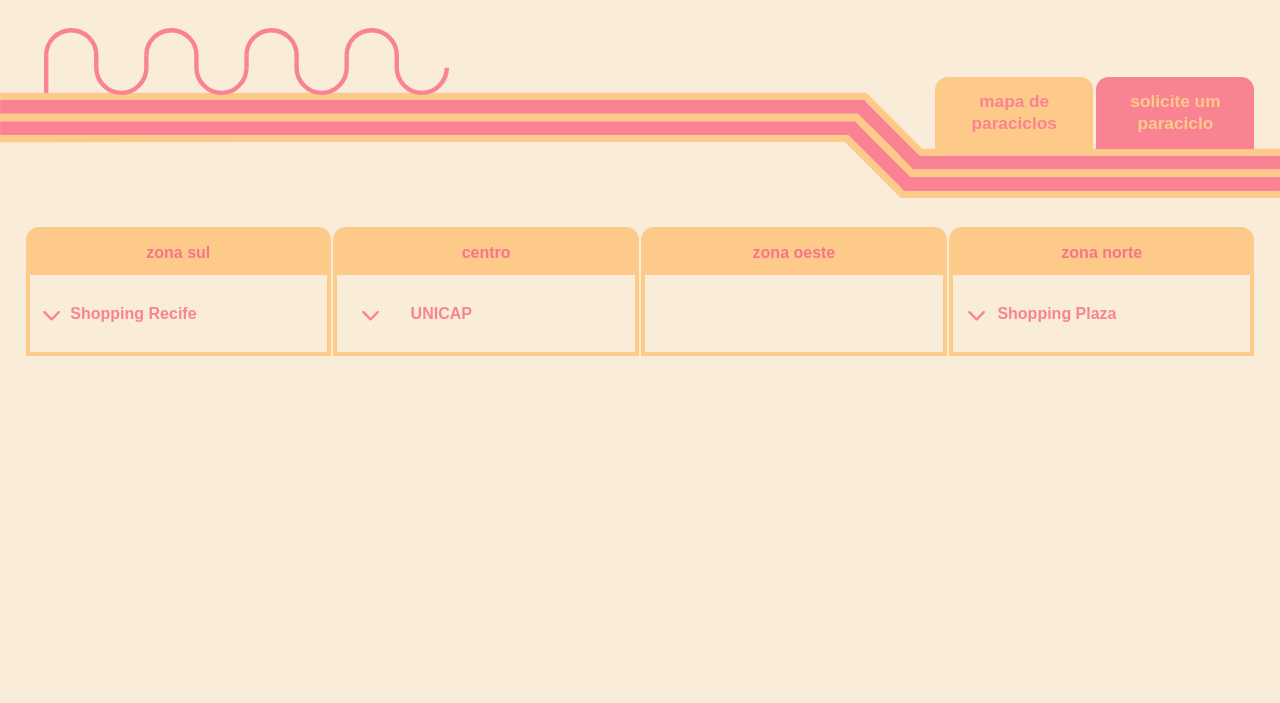
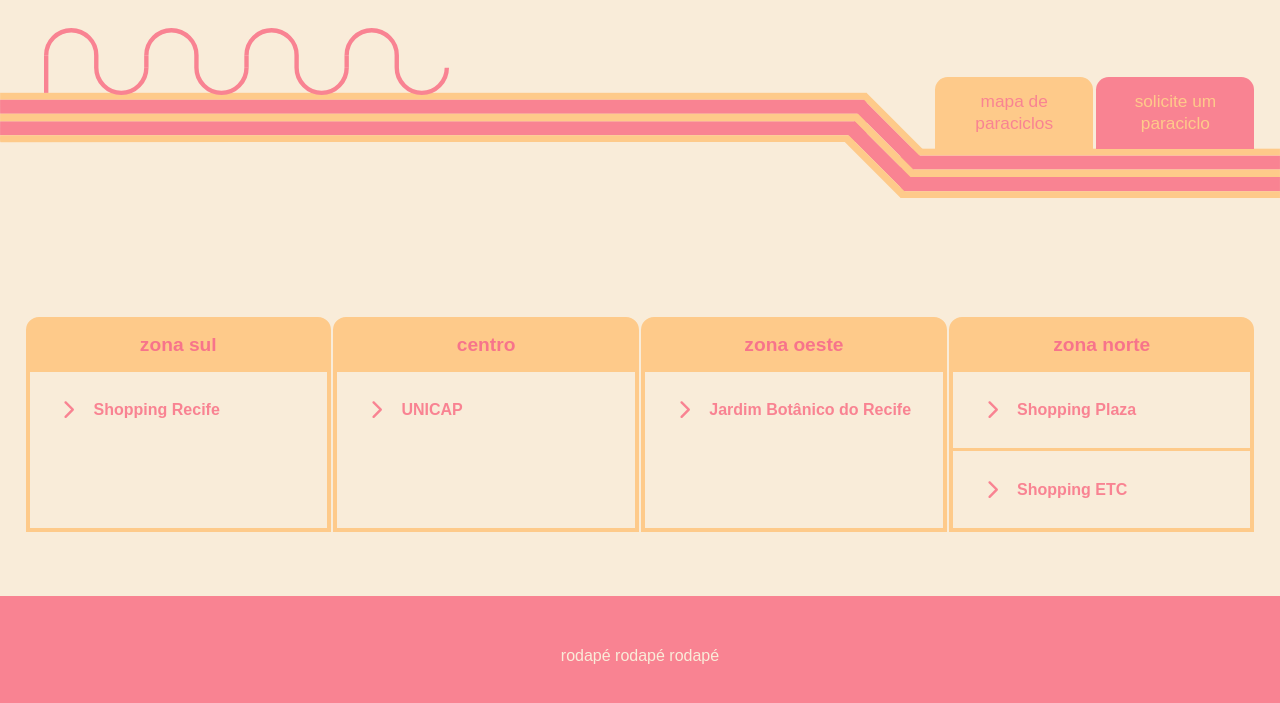
Before and after one commit to adelebrovelli/aquicabeminhabike, a plain HTML site: page index.html in a window 1280 px wide. Shown: the part 241-944 px from the top of the page. Before the commit the page ends 867 px from the top, so only its background shows below. Drawn offline with Linux system fonts and the light colour scheme; a web font is replaced by a local one.

Commit message:
grid and footer added  and font changed

```diff
--- a/data.json
+++ b/data.json
@@ -2,23 +2,26 @@
     {
         "regiao": "zona sul",
         "lugares": [
-            { "nome": "Shopping Recife", "descricao": "Próximo a entrada principal, o bicicletário é descoberto mas com controle de acesso por ticket e uma cabine de vigilância", "endereço": "Rua Padre Carapuceiro, 777" }
+            { "nome": "Shopping Recife", "descricao": "Próximo a entrada principal, o bicicletário é descoberto mas com controle de acesso por ticket e uma cabine de vigilância.", "endereço": "Rua Padre Carapuceiro, 777", "link": "https://maps.app.goo.gl/18aU4eoGBLwzAEbh8" }
         ]
     },
     {
         "regiao": "centro",
         "lugares": [
-            { "nome": "UNICAP", "descricao": "Bicicletário grande descoberto próximo ao bloco D.", "endereço": "Rua do Príncipe, 526"}
+            { "nome": "UNICAP", "descricao": "Bicicletário grande descoberto próximo ao bloco D.", "endereço": "Rua do Príncipe, 526", "link": "https://maps.app.goo.gl/d81m5nWksYfBZwtL6"}
         ]
     },
     {
         "regiao": "zona norte",
         "lugares": [
-            { "nome": "Shopping Plaza", "descricao": "Bicicletário coberto com 60 vagas para bike no edifício garagem, piso E1.", "endereço": "Rua Dr. João Santos Filho, 255" }
+            { "nome": "Shopping Plaza", "descricao": "Bicicletário coberto com 60 vagas para bike no edifício garagem, piso E1.", "endereço": "Rua Dr. João Santos Filho, 255", "link": "https://maps.app.goo.gl/r8Xby7AFvP8BMcWK6" },
+            { "nome": "Shopping ETC", "descricao": "Possui bicicletário coberto dentro do estacionamento.", "endereço": "Av. Rosa e Silva, 1460", "link": "https://maps.app.goo.gl/PFkiCFxNArJcxF4a9" }
         ]
     },
     {
         "regiao": "zona oeste",
-        "lugares": []
+        "lugares": [
+            { "nome": "Jardim Botânico do Recife", "descricao": "Logo na entrada se vê um bicicletário grande ao ar livre, próximos aos guardas municipais, mas também possui outro na área interna.", "endereço": "BR-232, Km 7,5 – Curado", "link": "https://maps.app.goo.gl/xgCVLStVxRNZmRf66" }
+        ]
     }
 ]
--- a/index.html
+++ b/index.html
@@ -11,7 +11,7 @@
                 const data = await response.json();
 
                 data.forEach((item) => {
-        const columnId = item.regiao.replace(/\s+/g, "").toLowerCase(); // Ex.: "zona sul" -> "zonasul"
+        const columnId = item.regiao.replace(/\s+/g, "").toLowerCase();
         const column = document.getElementById(columnId);
 
         if (column && item.lugares.length > 0) {
@@ -22,15 +22,16 @@
                 itemElement.classList.add("locations-item");
 
                 itemElement.innerHTML = `
+                <div class="item-header">
                 <label class="container">
-  <input type="checkbox" checked="checked">
-    <svg class="chevron-right" xmlns="http://www.w3.org/2000/svg" height="1em" viewBox="0 0 320 512"><path d="M310.6 233.4c12.5 12.5 12.5 32.8 0 45.3l-192 192c-12.5 12.5-32.8 12.5-45.3 0s-12.5-32.8 0-45.3L242.7 256 73.4 86.6c-12.5-12.5-12.5-32.8 0-45.3s32.8-12.5 45.3 0l192 192z"></path></svg>
-    <svg class="chevron-down" xmlns="http://www.w3.org/2000/svg" height="1em" viewBox="0 0 512 512"><path d="M233.4 406.6c12.5 12.5 32.8 12.5 45.3 0l192-192c12.5-12.5 12.5-32.8 0-45.3s-32.8-12.5-45.3 0L256 338.7 86.6 169.4c-12.5-12.5-32.8-12.5-45.3 0s-12.5 32.8 0 45.3l192 192z"></path></svg>
+  <input type="checkbox">
+    <svg class="chevron" xmlns="http://www.w3.org/2000/svg" height="1em" viewBox="0 0 320 512"><path d="M310.6 233.4c12.5 12.5 12.5 32.8 0 45.3l-192 192c-12.5 12.5-32.8 12.5-45.3 0s-12.5-32.8 0-45.3L242.7 256 73.4 86.6c-12.5-12.5-12.5-32.8 0-45.3s32.8-12.5 45.3 0l192 192z"></path></svg>
     </label>
                     <p class="item-title">${lugar.nome}</p>
-                    <div class="item-details" style="display: none;">
+                    </div>
+                    <div class="item-details">
                         <small>${lugar.descricao}</small><br>
-                        <em><small>${lugar.endereço}<small></em>
+                        <a href="${lugar.link}" target="_blank" rel="noopener noreferrer"><strong><em><small>${lugar.endereço}<small></em></strong></a>
                     </div>
                 `;
 
@@ -38,17 +39,22 @@
                 const details = itemElement.querySelector(".item-details");
 
                 const checkbox = itemElement.querySelector("input[type='checkbox']");
-                arrow.addEventListener("click", (event) => {
+                arrow.addEventListener("click", toggleDetails);
+                itemElement.querySelector(".item-title").addEventListener("click", toggleDetails);
+
+        function toggleDetails(event) {
             event.preventDefault();
-                const checkbox = arrow.querySelector("input[type='checkbox']");
-                checkbox.checked = !checkbox.checked;
+            const isChecked = checkbox.checked;
 
-                if (checkbox.checked) {
+            if (isChecked) {
+                details.style.display = "none";
+                checkbox.checked = false;
+            } else {
                 details.style.display = "block";
-                } else {
-                    details.style.display = "none";
+                checkbox.checked = true;
             }
-            });
+        }
+
 
                 column.appendChild(itemElement);
             });
@@ -58,10 +64,11 @@
 loadGrid();
         </script>
         <style>
-            @import url('https://fonts.googleapis.com/css2?family=Afacad:ital,wght@0,400..700;1,400..700&display=swap');
+           @import url('https://fonts.googleapis.com/css2?family=Afacad:ital,wght@0,400..700;1,400..700&family=Funnel+Display:wght@300..800&display=swap');
            * {
             box-sizing: border-box;
         }
+
          body {
             height: 100vh;
             margin: 0;
@@ -109,7 +116,8 @@ loadGrid();
                width: 12.344vw;
                height: 5.677vw;
                border-radius: 1vw 1vw 0px 0px;
-               font-family: Arial, Helvetica, "Afacad", sans-serif;
+               font-family:"Funnel Display", "Afacad", Arial, Helvetica,  sans-serif;
+               font-weight: 450;
                line-height: 1.7vw;
                font-size: 1.35vw;
                text-align: center;
@@ -141,52 +149,60 @@ loadGrid();
             padding: 2vw;
         }
         .locations-column{
+            margin-top: 7vw;
             flex: 1;
             display: flex;
             flex-direction: column;
             gap: 1vw;
             border: 4px solid #FECA8A;
             border-radius: 13px 13px 0px 0px;
-            font-family: Arial, Helvetica, "Afacad", sans-serif;
+            font-family: "Funnel Display", "Afacad", Arial, Helvetica, sans-serif;
             color: #F7748B
 
         }
         .locations-item1 {
             background-color: #FECA8A;
+            font-size: 1.5vw;
             padding: 1vw;
             transition: transform 0.2s, background-color 0.2s;
             text-align: center;
         }
         .locations-item {
             display: flex;
+            flex-direction: column;
             justify-content: space-around;
             background-color: none;
-            margin-top: -0.9vw;
-            margin-right: 7vw ;
-            padding: 1vw;
+            margin-top: -1vw;
+            padding: 2vw;
             cursor: pointer;
-            transition: transform 0.2s, background-color 0.2s;
+            border-top: 3px solid #FECA8A;
+            border-color: #FECA8A;
+        }
+
+        .item-header {
+            display: flex;
+            align-items: center;
+            gap: 1vw;
         }
         .item-title {
-         cursor: pointer;
             font-weight: bold;
             color: #F98392;
-         transition: color 0.1s ease;
+            cursor: pointer;
+            margin: 0;
         }
-
         .item-title:hover {
             color: #F7748B;
         }
 
         .item-details {
-    font-size: 0.9em;
-    color: #333;
+            display: none;
+            font-size: 1.1em;
+            color: #F98392;
             margin-top: 0.5em;
             padding: 0.5em;
-    background-color: #FEF7E5;
-    border-radius: 5px;
-    transition: all 0.3s ease;
+            cursor:auto;
         }
+
 
         .container {
         --color: #F98392;
@@ -199,54 +215,44 @@ loadGrid();
         font-size: var(--size);
         user-select: none;
         fill: var(--color);
+        position: relative;
+                    width: 2vw;
+                    height: 2vw;
         }
-
-.container .chevron-right {
-  position: absolute;
-  animation: keyframes-return .5s;
+        .chevron {
+            transition: transform 0.3s ease;
         }
-
-.container .chevron-down {
-  position: absolute;
-  display: none;
-  animation: keyframes-fill .5s;
+        .container input:checked ~ .chevron {
+            transform: rotate(90deg);
         }
-
-.container input:checked ~ .chevron-right {
-  display: none;
-}
-
-.container input:checked ~ .chevron-down {
-  display: block;
-}
-
         .container input {
             position: absolute;
             opacity: 0;
-  cursor: pointer;
+            width: 0;
             height: 0;
-  width: 0;
         }
 
-@keyframes keyframes-fill {
-  0% {
-    transform: rotate(-90deg);
+        footer {
+            display: flex;
+            justify-content: center;
+            align-items: center;
+            margin-top:3vw;
+            height: 15vh;
+            width: 100%;
+            font-family: "Afacad", sans-serif;
+            color: #F9ECD9;
+            background-color: #F98392;
         }
 
-  50% {
-    transform: rotate(0deg);
-  }
+        a {
+        color: inherit;
+        text-decoration: none;
         }
 
-@keyframes keyframes-return {
-  0% {
-    transform: rotate(90deg);
+        .locations-column a:hover {
+            text-decoration: underline;
         }
 
-  50% {
-    transform: rotate(0deg);
-  }
-}
 
     </style>
     </head>
@@ -259,12 +265,11 @@ loadGrid();
             <nav class="nav-ciclo">
                 <img src="NAV-ciclofaixa.svg" alt="ciclofaixa e navbar"/>
                 <div class="buttons">
-                    <a href="#mapa-paraciclos" class="button button-laranja"><strong>mapa de <br> paraciclos</strong></a>
-                    <a href="#solicite-paraciclo" class="button button-rosa"><strong>solicite um <br> paraciclo</strong></a>
+                    <a href="#mapa-paraciclos" class="button button-laranja">mapa de <br> paraciclos</a>
+                    <a href="#solicite-paraciclo" class="button button-rosa">solicite um <br> paraciclo</a>
                 </div>
             </nav>
         </header>
-
         <div class="locations-grid" id="grid">
             <article class="locations-column" id="zonasul">
                 <section class="locations-item1">
@@ -287,6 +292,6 @@ loadGrid();
                 </section>
             </article>
         </div>
+        <footer><p>rodapé rodapé rodapé</p></footer>
     </body>
-    <footer></footer>
 </html>
```
Lines whose indentation alone changed are shown as unchanged.
